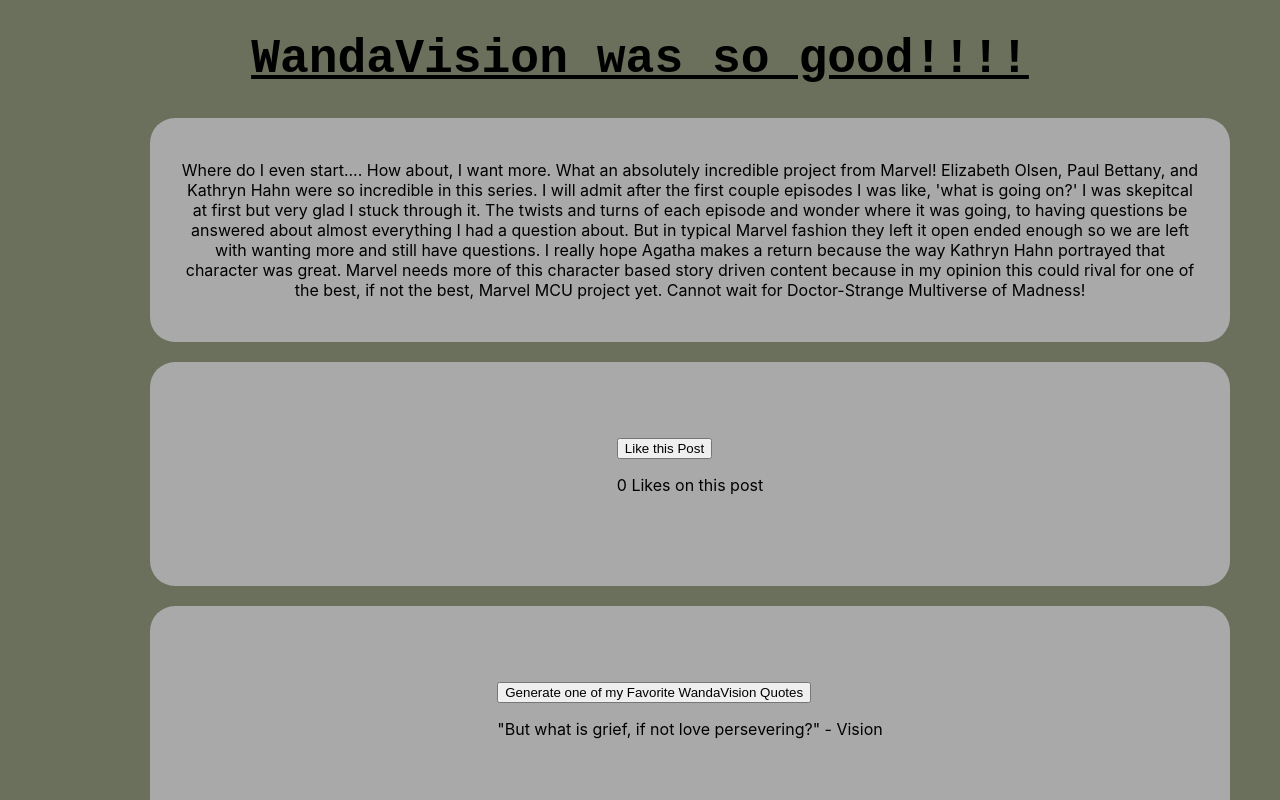
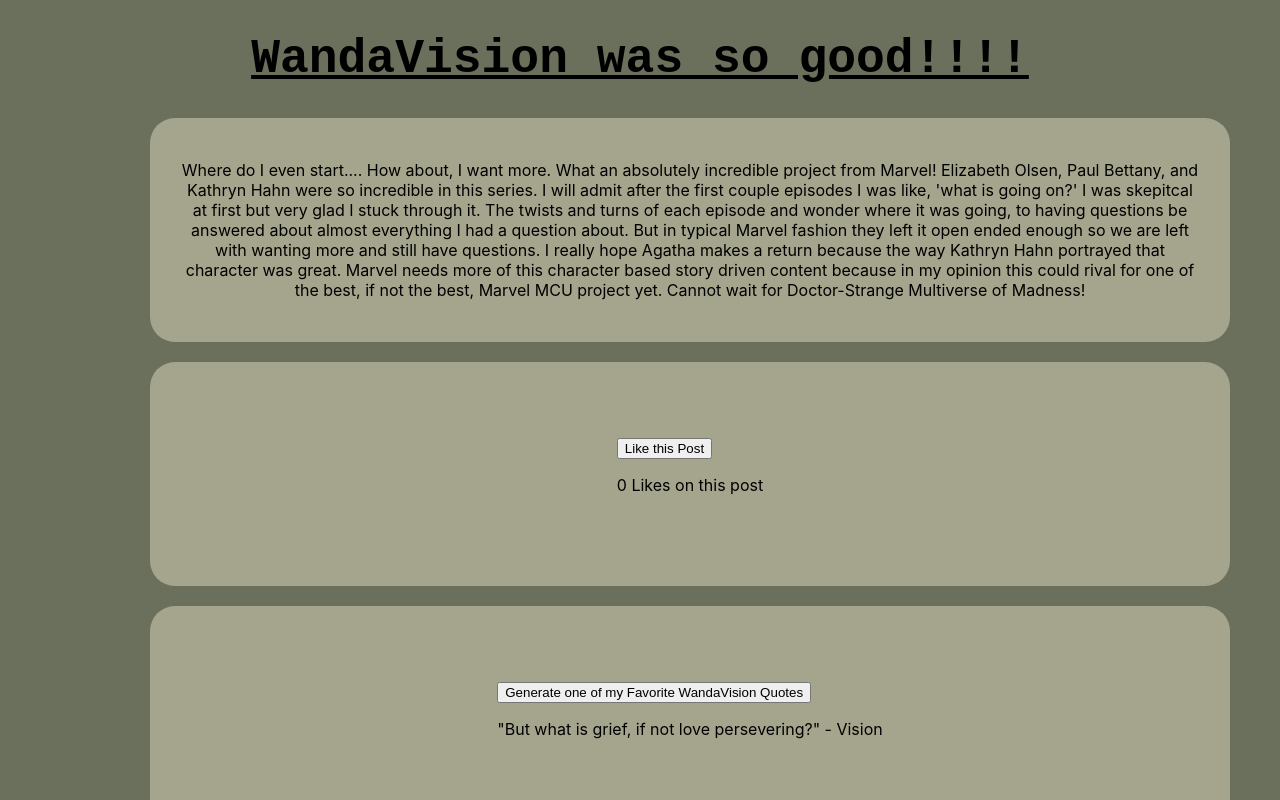
Before and after one commit to kroogucf/posts-app, a React (Create React App) app in the folder portfolio-1/: page / in a window 1280 px wide. Both pictures are taken after a click on the button "WandaVision Post". Shown: the top 800 px of the page. Built offline with nearby package versions, Linux system fonts and the light colour scheme.

Commit message:
March 7, 2021 11:00 PM

```diff
--- a/portfolio-1/src/index.css
+++ b/portfolio-1/src/index.css
@@ -29,7 +29,7 @@
   justify-content: center;
   align-items: center;
   height: 200px;
-  background-color: darkgrey;
+  background-color: #a5a58d;
   border-radius: 25px;
   padding: 12px 28px;
   max-width: 80vw;
@@ -41,7 +41,7 @@
   justify-content: center;
   align-items: center;
   height: 200px;
-  background-color: darkgrey;
+  background-color: #a5a58d;
   border-radius: 25px;
   padding: 12px 28px;
   max-width: 80vw;
@@ -53,7 +53,7 @@
   justify-content: center;
   align-items: center;
   height: 200px;
-  background-color: darkgrey;
+  background-color: #a5a58d;
   border-radius: 25px;
   padding: 12px 28px;
   max-width: 80vw;
@@ -65,7 +65,7 @@
   justify-content: center;
   align-items: center;
   height: 200px;
-  background-color: darkgrey;
+  background-color: #a5a58d;
   border-radius: 25px;
   padding: 12px 28px;
   max-width: 80vw;
```
